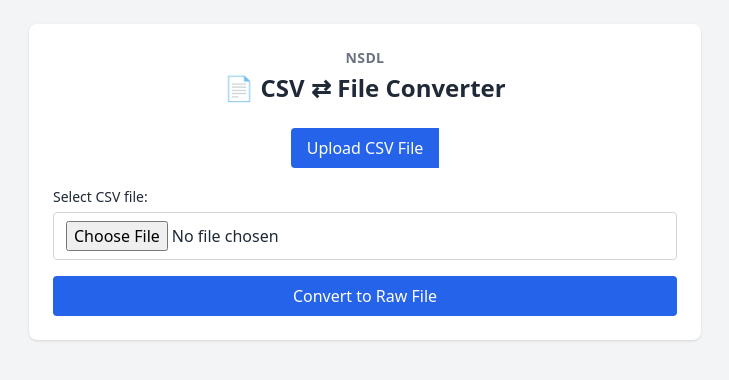
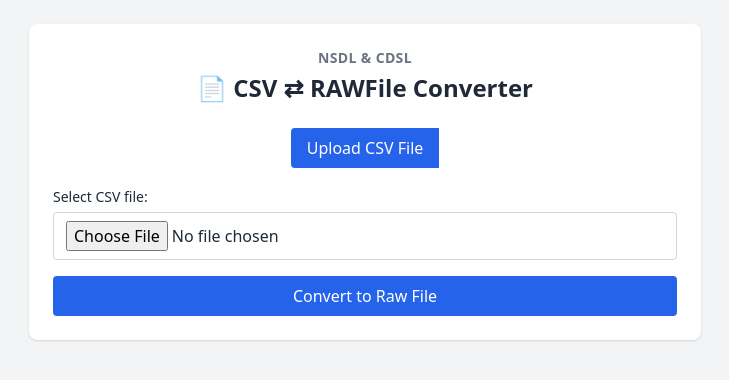
Before and after one commit to Gopalojha22/raw-file-converter, a Flask app: page / in a window 1280 px wide. Shown: the top 380 px of the page, without its empty margins (275-1004 px from the left). Run offline with Flask 3, Linux system fonts and the light colour scheme; parts of the project's set-up code (start-up, migrations or seed data) failed here and were passed over; some libraries are stand-ins or nearby versions.

Commit message:
update file conversion

```diff
--- a/app.py
+++ b/app.py
@@ -94,23 +94,20 @@
 
 def get_next_file_id():
     """
-    Returns an incrementing integer starting from 1.
-    Fallback to file-based counter if database fails.
+    Returns an incrementing integer that always increases.
+    Never resets, always unique.
     """
     try:
-        today = datetime.now().strftime('%Y-%m-%d')
         counter = FileCounter.query.first()
         if not counter:
-            counter = FileCounter(last_id=1, last_date=today)
+            counter = FileCounter(last_id=1, last_date=datetime.now().strftime('%Y-%m-%d'))
             db.session.add(counter)
             db.session.commit()
             return 1
 
-        if counter.last_date != today:
-            counter.last_id = 1
-            counter.last_date = today
-        else:
-            counter.last_id += 1
+        # Always increment, never reset
+        counter.last_id += 1
+        counter.last_date = datetime.now().strftime('%Y-%m-%d')
 
         db.session.commit()
         return counter.last_id
@@ -119,10 +116,9 @@
         return get_file_counter()
 
 def get_file_counter():
-    """Fallback file-based counter"""
-    today = datetime.now().strftime('%Y-%m-%d')
+    """Fallback file-based counter - always increments"""
     if not os.path.exists(COUNTER_FILE):
-        data = {"last_id": 1, "last_date": today}
+        data = {"last_id": 1}
         with open(COUNTER_FILE, 'w') as f:
             json.dump(data, f)
         return 1
@@ -130,13 +126,10 @@
     with open(COUNTER_FILE, 'r') as f:
         data = json.load(f)
 
-    if data.get("last_date") != today:
-        last_id = 1
-        data["last_date"] = today
-    else:
-        last_id = data.get("last_id", 0) + 1
+    # Always increment, never reset
+    last_id = data.get("last_id", 0) + 1
+    data["last_id"] = last_id
 
-    data["last_id"] = last_id
     with open(COUNTER_FILE, 'w') as f:
         json.dump(data, f)
 
@@ -293,15 +286,16 @@
     file_id_int = get_next_file_id()
     file_id = str(file_id_int).zfill(5)
 
-    # --- Naming and header per requirements ---
-    todays_date = datetime.now().strftime('%d%m%Y')
+    # --- Use date from CSV file for filename ---
+    csv_date = file_date  # Already extracted from CSV above
 
-    # Filename: 18<Bnfcry>.<todaysdate>.<counter>
-    filename = f"18{Bnfcry}.{todays_date}.{file_id}"
+    # Filename: 18<Bnfcry>.<csv_date>.<counter>
+    filename = f"18{Bnfcry}.{csv_date}.{file_id}"
     reconvert_path = os.path.join(RECONVERTED_FOLDER, filename)
 
-    # RAW header: 076500DPADM <row_count><counter><todays_date>
-    raw_header = f"{RAW_HEADER_PREFIX} {row_count}{file_id}{todays_date}"
+    # RAW header: 076500DPADM <row_count><counter><current_date>
+    current_date = datetime.now().strftime('%d%m%Y')
+    raw_header = f"{RAW_HEADER_PREFIX} {row_count}{file_id}{current_date}"
     output_lines = [raw_header]
 
     # Build RAW body
--- a/templates/index.html
+++ b/templates/index.html
@@ -30,11 +30,11 @@
       <div
         class="text-center text-sm font-semibold text-gray-500 mb-1 uppercase tracking-wide"
       >
-        NSDL
+        NSDL & CDSL
       </div>
 
       <h1 class="text-2xl font-bold text-center mb-6">
-        📄 CSV ⇄ File Converter
+        📄 CSV ⇄ RAWFile Converter
       </h1>
 
       <!-- Tab Buttons -->
```
Also changed, not shown: templates/admin.html (+4 -4 lines).
